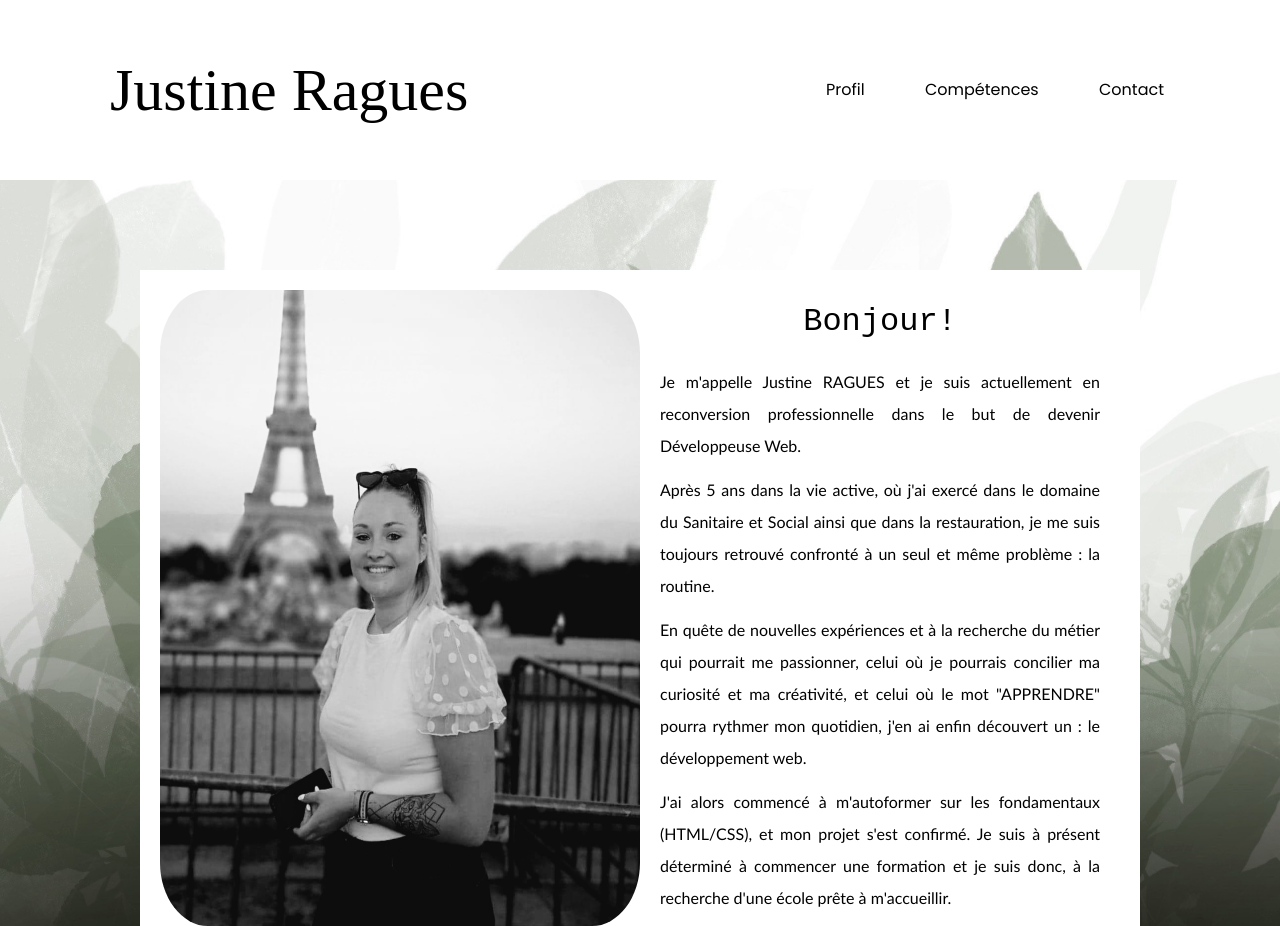
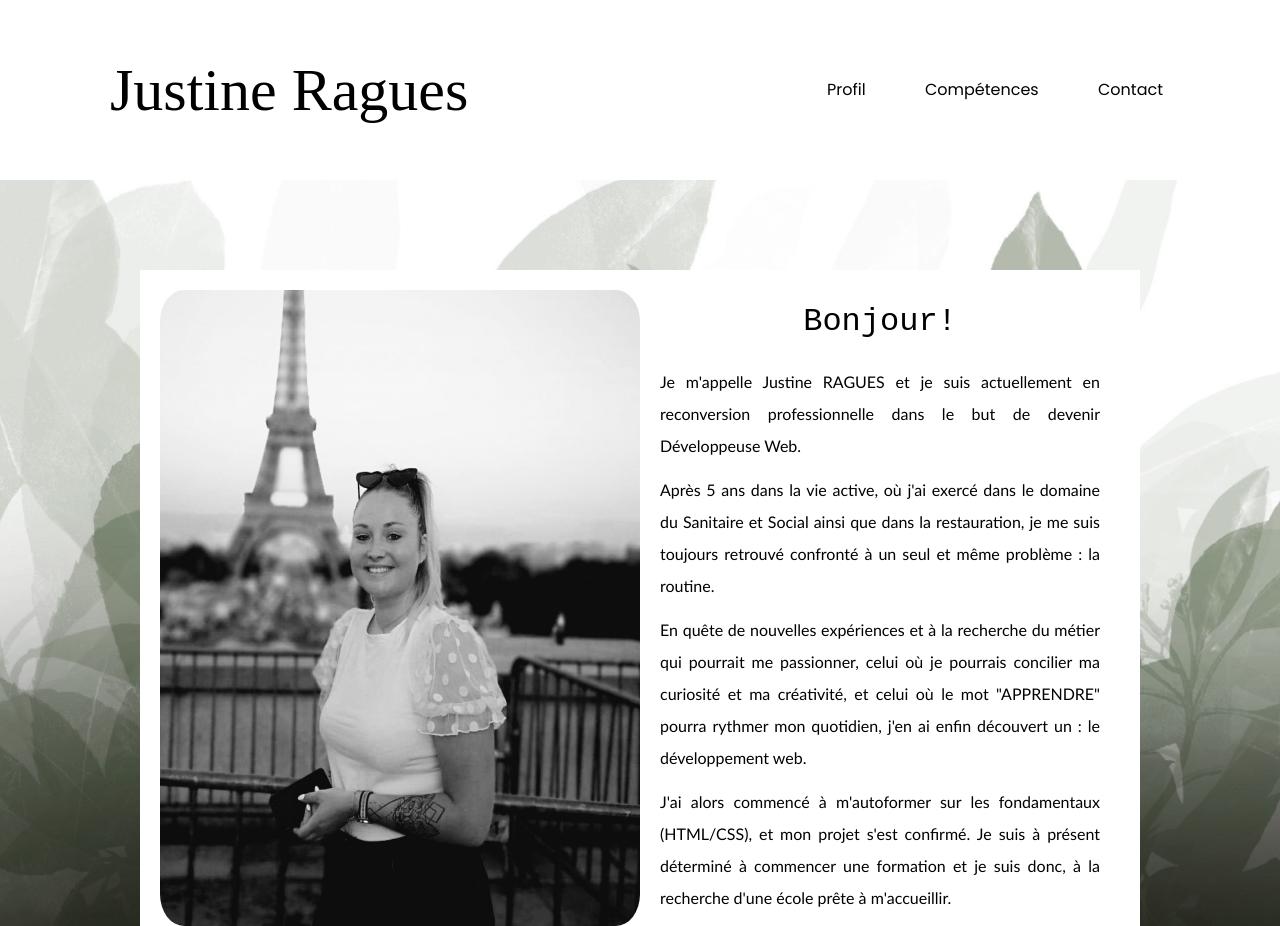
Before and after one commit to JustineRgs/Portfolio, a plain HTML site: page index.html in a window 1280 px wide. Shown: the top 926 px of the page. Drawn offline with Linux system fonts and the light colour scheme; a web font is replaced by a local one.

Commit message:
Petite modif fin

```diff
--- a/Assets/homepage.css
+++ b/Assets/homepage.css
@@ -10,7 +10,7 @@
     display: flex;
     justify-content: flex-start;
     width: 50%;
-    border-radius: 10%;
+    border-radius: 5%;
 }
 
 .Card-Content {
--- a/Assets/style.css
+++ b/Assets/style.css
@@ -1,5 +1,6 @@
 @import url("https://fonts.googleapis.com/css2?family=Poppins:wght@400;700&display=swap");
 @import url('https://fonts.googleapis.com/css2?family=Ms+Madi&display=swap');
+
 body {
     color:black;
     background-color: blanchedalmond;
@@ -7,7 +8,6 @@ body {
     font-family:'Calibri';
     background-image: url(../bgd2.jpg);
     background-size: cover;
-
 }
 
 .NavBar {
@@ -33,7 +33,7 @@ body {
 }
 
 .NavBar-item {
-    padding : 3px 6px;
+    padding : 2px 7px;
 }
 
 .NavBar-item:hover {
```
Also changed, not shown: bgd1.jpg (deleted), bgd3.jpg (deleted), bgd4.jpg (deleted), bgd5.jpg (deleted), 3 other files.
